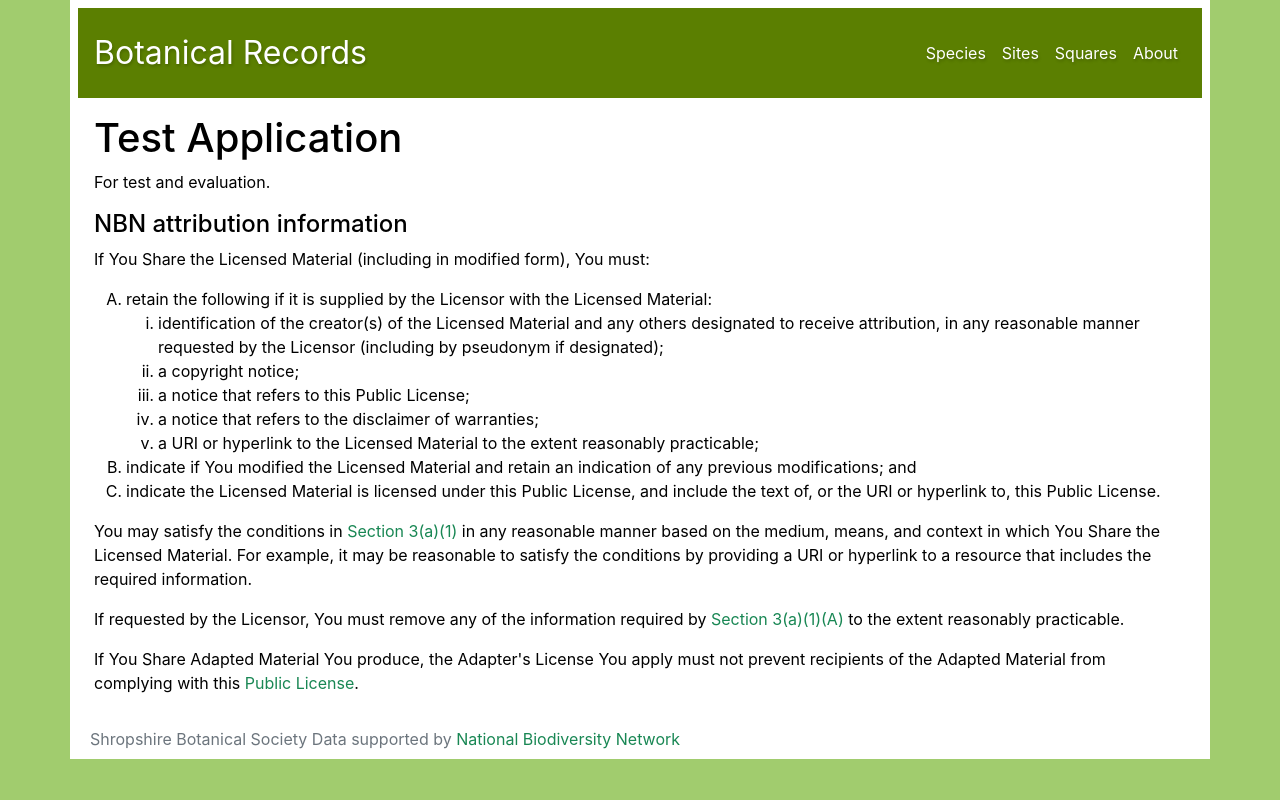
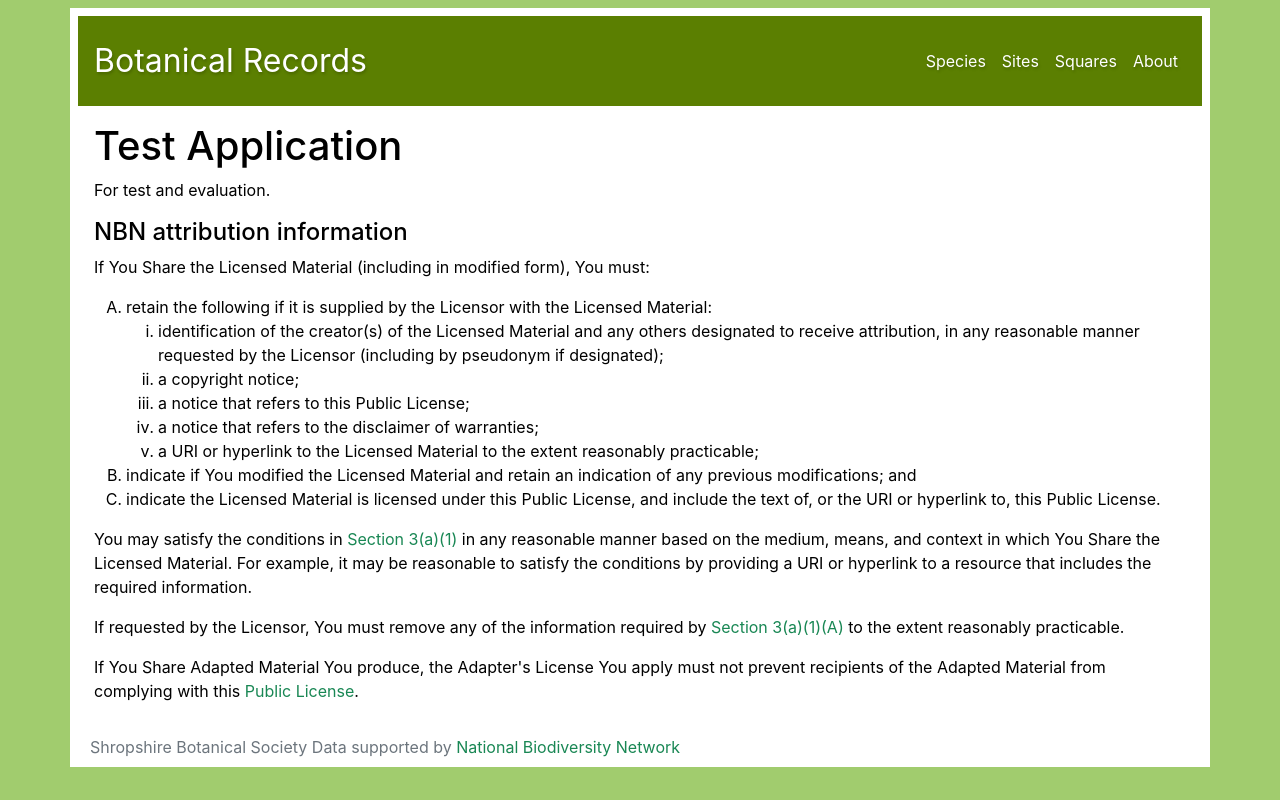
Before and after one commit to jdrever/ShropBotSoc, a CodeIgniter 4 app: template src/app/Views/about.php in a window 1280 px wide. Run offline with PHP 8.4 and a stand-in for CodeIgniter, Linux system fonts and the light colour scheme; the template is opened without the code that fills it, so the values that code supplies are empty; some libraries are stand-ins or nearby versions.

Commit message:
Add top margin

```diff
--- a/src/app/Views/default.php
+++ b/src/app/Views/default.php
@@ -22,7 +22,7 @@
 </head>
 
 <body>
-	<div class="container p-2">
+	<div class="container p-2 mt-2">
 		<nav class="navbar navbar-expand-sm navbar-light p-3">
 			<a class="navbar-brand fs-2" href="/">Botanical Records</a>
 			<button class="navbar-toggler" type="button" data-toggle="collapse" data-target="#navbar-main" aria-controls="navbarSupportedContent" aria-expanded="false" aria-label="Toggle navigation">
```
